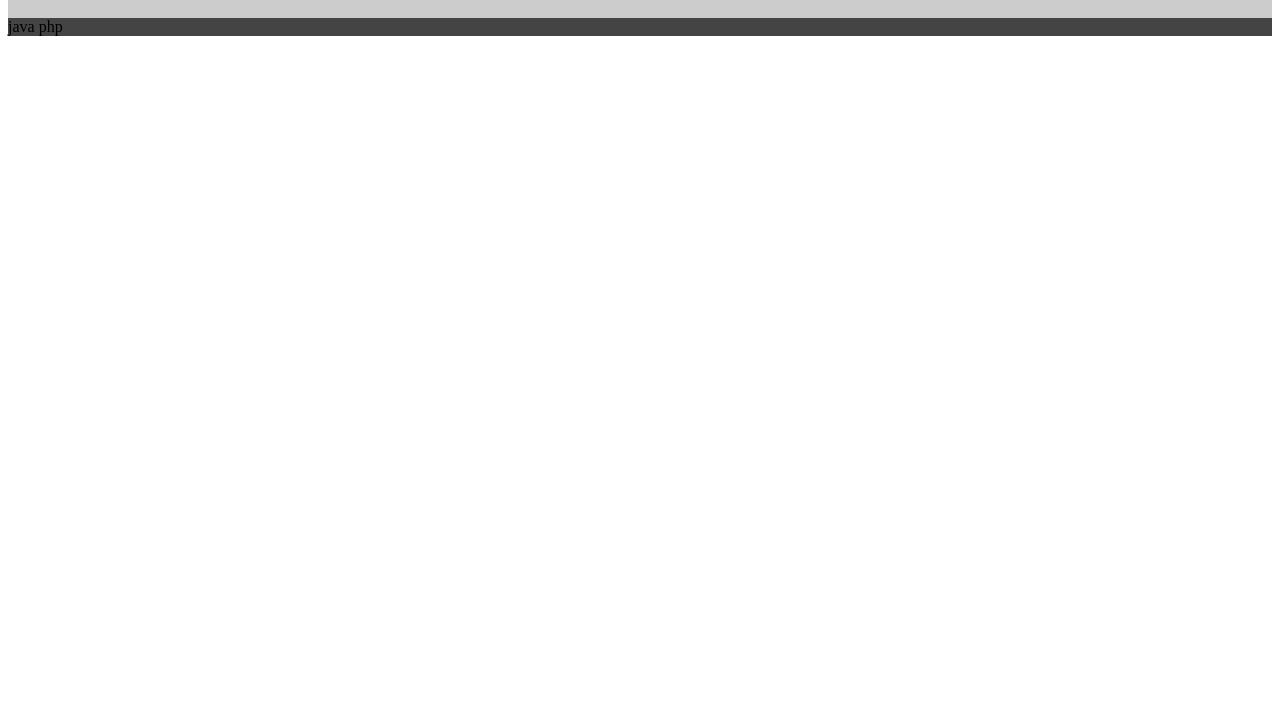
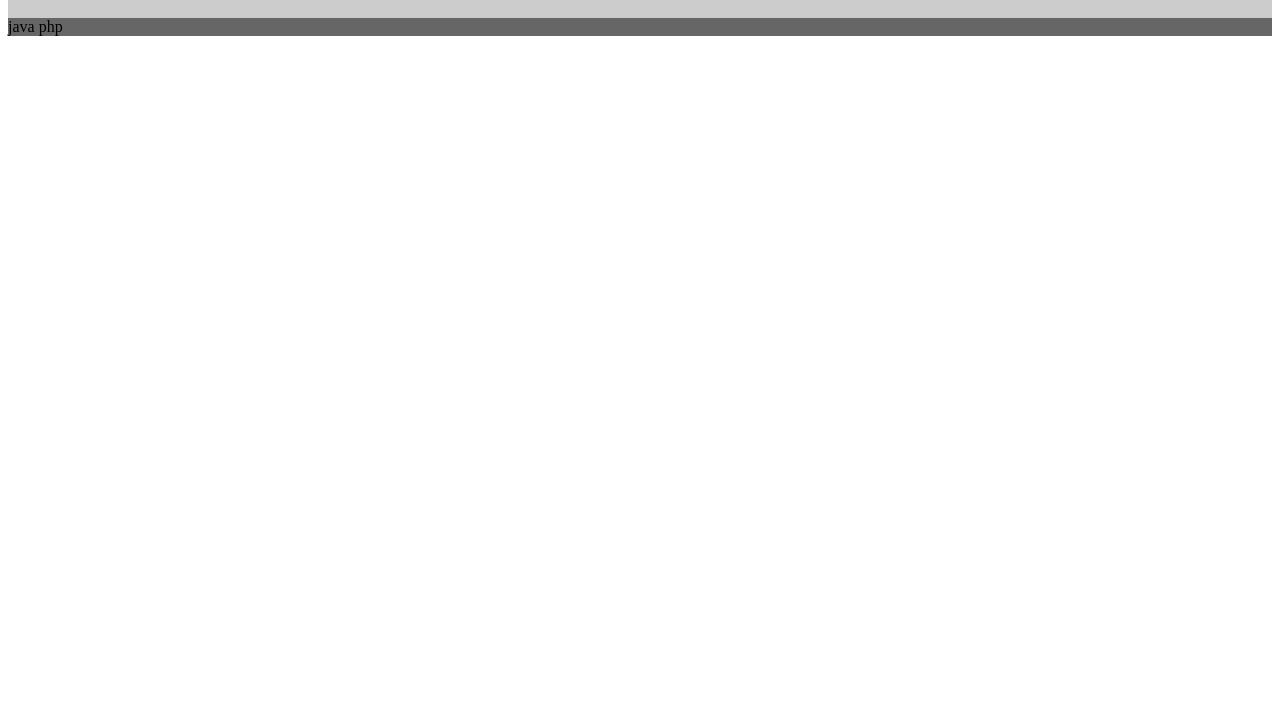
Before and after one commit to kenvins/kenvins.github.io, a plain HTML site: page index.html in a window 1280 px wide. Shown: the part 99-800 px from the top of the page. Drawn offline with Linux system fonts and the light colour scheme.

Commit message:
Update index.html

```diff
--- a/index.html
+++ b/index.html
@@ -12,7 +12,7 @@
 
         nav {
             float: left;
-            background: #444;
+            background: #666;
             width: 100%;
 
         }
```
